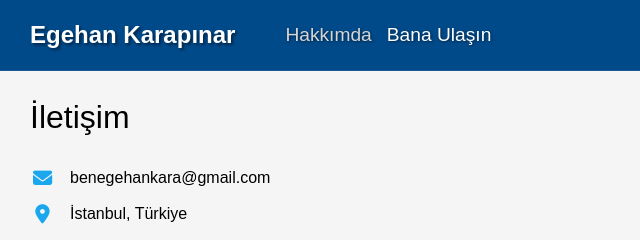
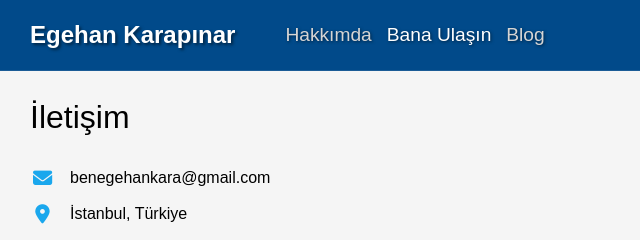
Before and after one commit to benegehankara/benegehankara.github.io, a plain HTML site: page iletisim.html in a window 1280 px wide. Shown: the top 240 px of the page, 0-640 px from the left. Drawn offline with Linux system fonts and the light colour scheme.

Commit message:
Add blog link to navigation in iletisim.html

```diff
--- a/iletisim.html
+++ b/iletisim.html
@@ -16,6 +16,7 @@
         <ul class="navbuttons">
             <li><a href="hakkimda.html">Hakkımda</a></li>
             <li><a href="iletisim.html" class="active">Bana Ulaşın</a></li>
+            <li><a href="blog.html">Blog</a></li>
         </ul>
     </nav>
 
```
